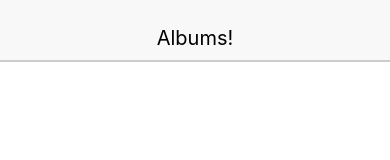
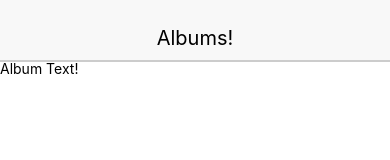
Before and after one commit to WilleniumFalcon91/Albums, a React Native app: screen / in a window 390 px wide. Shown: the top 160 px of the page. Built offline with nearby package versions, Linux system fonts and the light colour scheme.

Commit message:
creates album list component

```diff
--- a/App.js
+++ b/App.js
@@ -1,12 +1,14 @@
 import React from 'react';
-import { StyleSheet, Text, View } from 'react-native';
-import Header from './src/components/header';
+import { StyleSheet, View } from 'react-native';
+import Header from './src/components/Header';
+import AlbumList from './src/components/AlbumList';
 
 export default class App extends React.Component {
   render() {
     return (
       <View style={styles.container}>
-        <Header />
+        <Header headerText={'Albums!'} />
+        <AlbumList />
       </View>
     );
   }
--- /dev/null
+++ b/src/components/AlbumList.js
@@ -0,0 +1,10 @@
+import React from 'react';
+import { View, Text } from 'react-native';
+
+const AlbumList = () => (
+        <View>
+            <Text>Album Text!</Text>
+        </View>
+    );
+
+export default AlbumList;
--- a/src/components/header.js
+++ b/src/components/header.js
@@ -1,11 +1,11 @@
 import React from 'react';
 import { Text, View } from 'react-native';
 
-const Header = () => {
+const Header = (props) => {
     const { textStyle, viewStyle } = styles;
     return (
         <View style={viewStyle}>
-            <Text style={textStyle}>Albums!</Text>
+            <Text style={textStyle}>{props.headerText}</Text>
         </View>
     );
 };
@@ -19,7 +19,9 @@ const styles = {
         paddingTop: 15,
         shadowColor: '#000',
         shadowOffset: { width: 0, height: 2 },
-        shadowOpacity: 0.2
+        shadowOpacity: 0.2,
+        elevation: 2,
+        position: 'relative'
     },
     textStyle: {
         fontSize: 20
```
